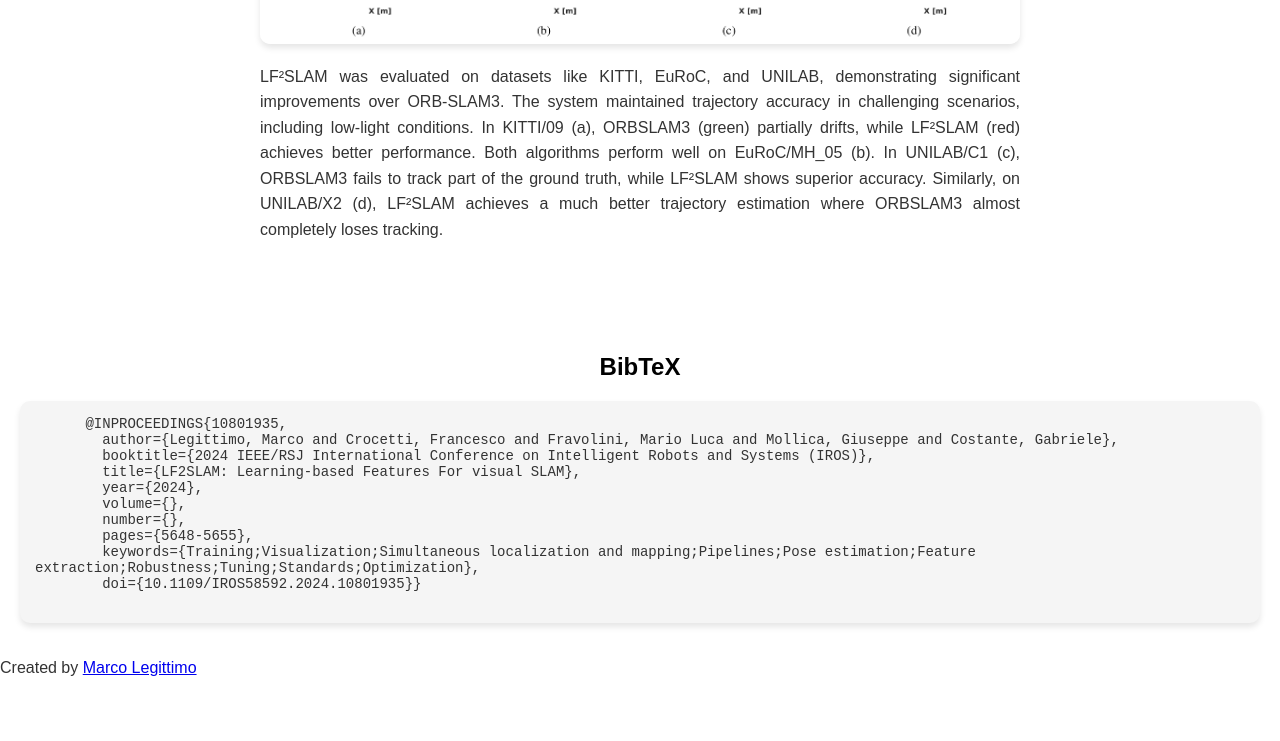
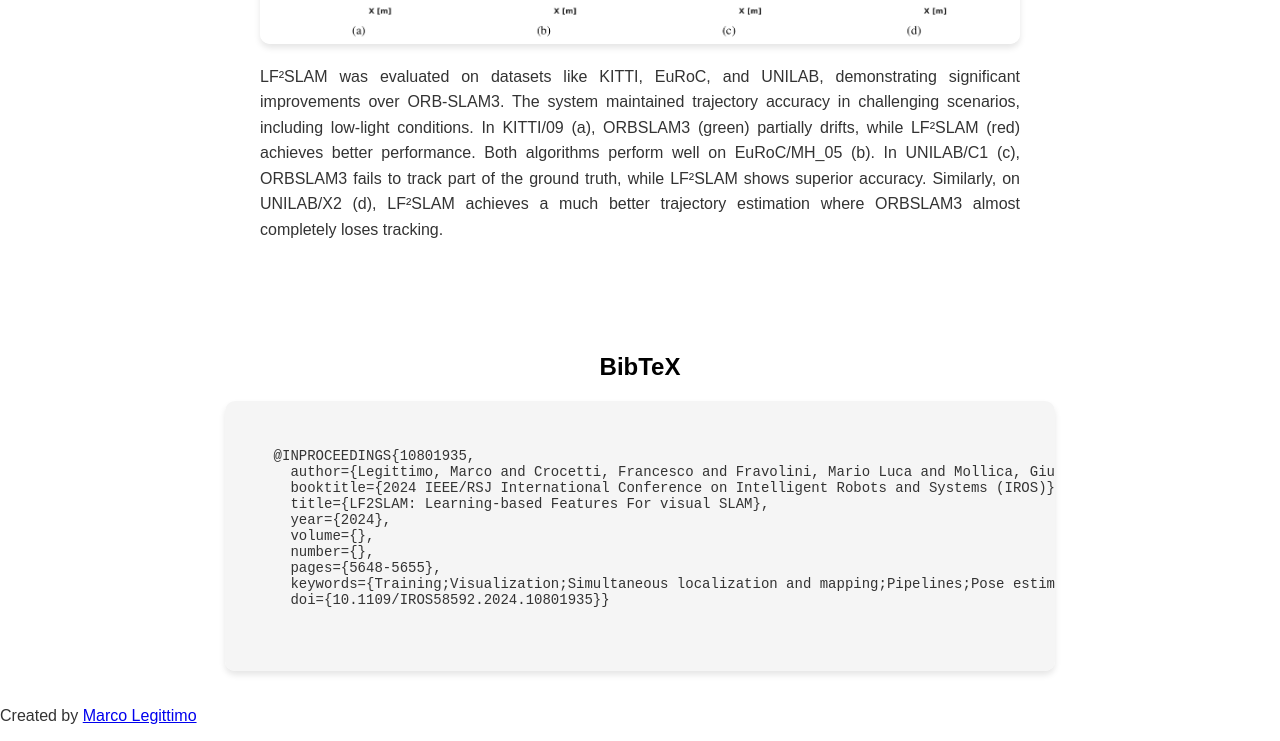
Before and after one commit to marcoleg/lf2slam, a plain HTML site: page index.html in a window 1280 px wide. Shown: the part 3522-4263 px from the top of the page. Before the commit the page ends 4215 px from the top, so only its background shows below. Drawn offline with Linux system fonts and the light colour scheme.

Commit message:
ADD BibTex slider

```diff
--- a/style.css
+++ b/style.css
@@ -274,10 +274,13 @@ h2 {
   font-family: 'Courier New', Courier, monospace; /* Font per codice */
   font-size: 14px; /* Dimensione del testo */
   text-align: left; /* Allineamento a sinistra */
-  overflow-x: auto; /* Scroll orizzontale per BibTeX lungo */
+  overflow-x: auto; /* Abilita scrolling orizzontale */
+  white-space: pre; /* Mantieni spaziature originali */
+  max-width: 800px; /* Larghezza massima centrata */
+  margin: 0 auto; /* Centra il contenuto nella pagina */
 }
 
 .bibtex-content pre {
   margin: 0;
-  white-space: pre-wrap; /* Permette la suddivisione del testo */
+  white-space: pre; /* Mantieni spaziature originali */
 }
```
Also changed, not shown: index.html (+1 -0 lines).
